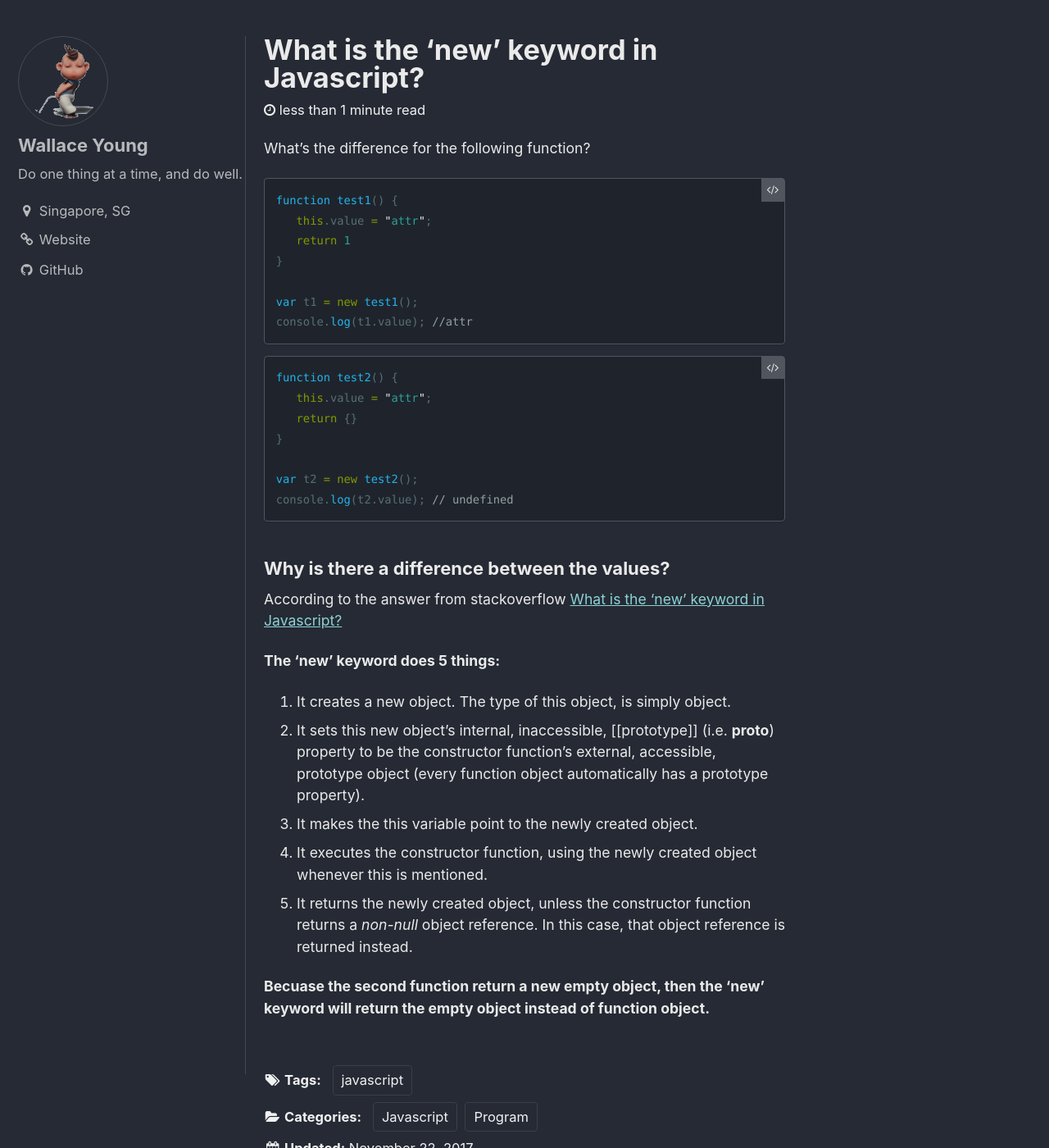
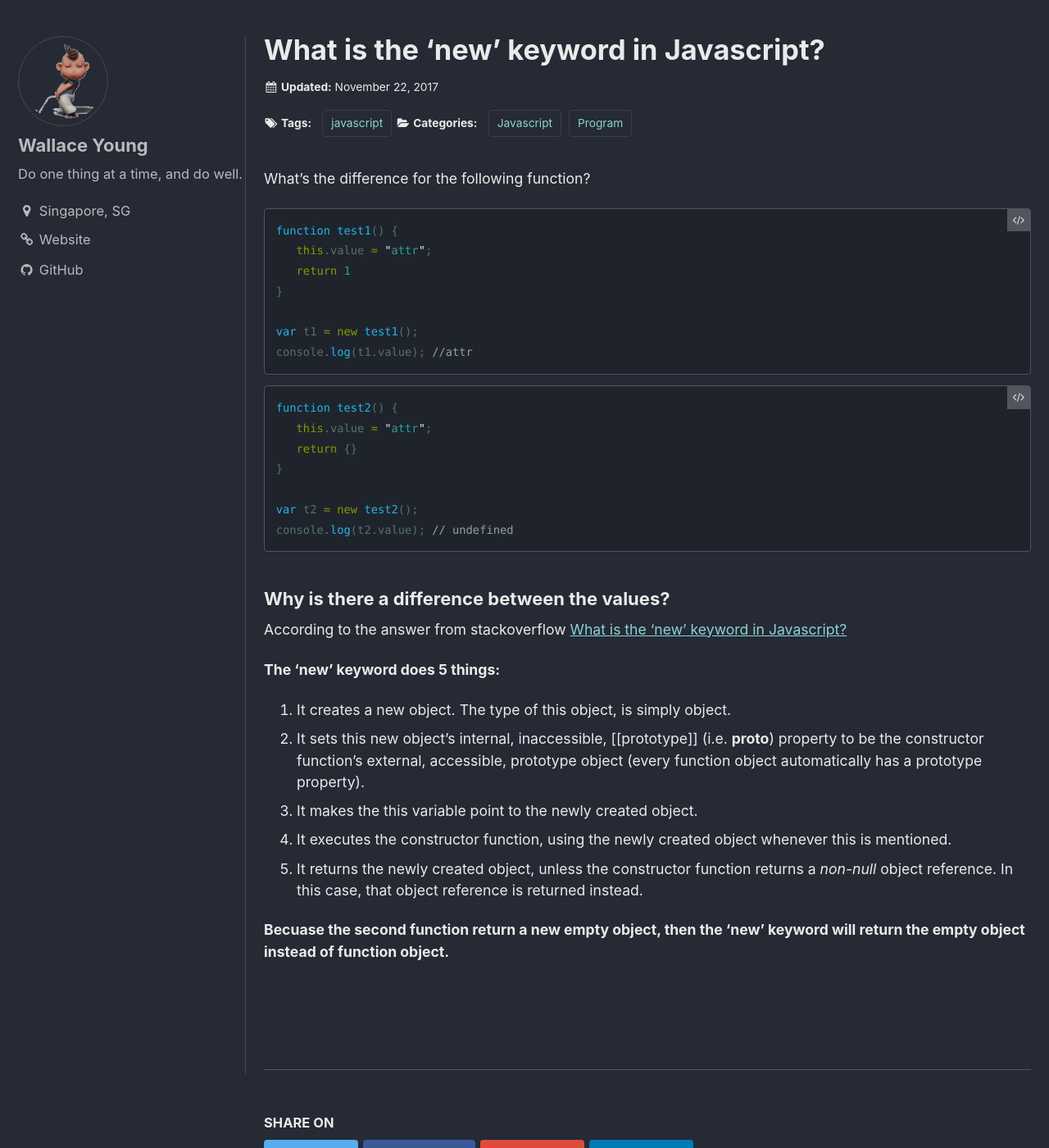
Before and after one commit to firstmustok/firstmustok.github.io, a Jekyll site: the page built from _posts/2017-11-22-java-new-function.md, in a window 1280 px wide and 1400 px high. Shown: the whole window at 82% size. Built offline with Jekyll 4.4.1, drawn with Linux system fonts in a browser that asks for light colours.

Commit message:
add custom post layout

```diff
--- a/_config.yml
+++ b/_config.yml
@@ -198,7 +198,7 @@
       path: "_posts"
       type: posts
     values:
-      layout: single
+      layout: post
       author_profile: true
       read_time: true
       comments: true
--- /dev/null
+++ b/_layouts/post.html
@@ -0,0 +1,89 @@
+---
+layout: default
+---
+
+{% if page.header.overlay_color or page.header.overlay_image or page.header.image %}
+  {% include page__hero.html %}
+{% elsif page.header.video.id and page.header.video.provider %}
+  {% include page__hero_video.html %}
+{% endif %}
+
+{% if page.url != "/" and site.breadcrumbs %}
+  {% unless paginator %}
+    {% include breadcrumbs.html %}
+  {% endunless %}
+{% endif %}
+
+<div id="main" role="main">
+  {% include sidebar.html %}
+
+  <article class="page {% unless page.toc %} no_toc {% endunless %}" itemscope itemtype="http://schema.org/CreativeWork">
+    {% if page.title %}<meta itemprop="headline" content="{{ page.title | markdownify | strip_html | strip_newlines | escape_once }}">{% endif %}
+    {% if page.excerpt %}<meta itemprop="description" content="{{ page.excerpt | markdownify | strip_html | strip_newlines | escape_once }}">{% endif %}
+    {% if page.date %}<meta itemprop="datePublished" content="{{ page.date | date: "%B %d, %Y" }}">{% endif %}
+    {% if page.last_modified_at %}<meta itemprop="dateModified" content="{{ page.last_modified_at | date: "%B %d, %Y" }}">{% endif %}
+
+    <div class="page__inner-wrap">
+      {% unless page.header.overlay_color or page.header.overlay_image %}
+        <header>
+          {% if page.title %}<h1 class="page__title" itemprop="headline">{{ page.title | markdownify | remove: "<p>" | remove: "</p>" }}</h1>{% endif %}
+          {% if page.last_modified_at %}
+            <p class="page__date"><strong><i class="fa fa-fw fa-calendar" aria-hidden="true"></i> {{ site.data.ui-text[site.locale].date_label | default: "Updated:" }}</strong> <time datetime="{{ page.last_modified_at | date: "%Y-%m-%d" }}">{{ page.last_modified_at | date: "%B %d, %Y" }}</time></p>
+          {% elsif page.date %}
+            <p class="page__date"><strong><i class="fa fa-fw fa-calendar" aria-hidden="true"></i> {{ site.data.ui-text[site.locale].date_label | default: "Updated:" }}</strong> <time datetime="{{ page.date | date_to_xmlschema }}">{{ page.date | date: "%B %d, %Y" }}</time></p>
+          {% endif %}
+          {% include page__taxonomy.html %}
+        </header>
+      {% endunless %}
+
+      <section class="page__content" itemprop="text">
+        {% if page.toc %}
+          <aside class="sidebar__right">
+            <nav class="toc">
+              <header><h4 class="nav__title"><i class="fa fa-{{ page.toc_icon | default: 'file-text' }}"></i> {{ page.toc_label | default: site.data.ui-text[site.locale].toc_label }}</h4></header>
+              {% include toc.html sanitize=true html=content h_min=2 h_max=3 class="toc__menu" %}
+            </nav>
+          </aside>
+        {% endif %}
+        {{ content }}
+        {% if page.link %}<div><a href="{{ page.link }}" class="btn btn--primary">{{ site.data.ui-text[site.locale].ext_link_label | default: "Direct Link" }}</a></div>{% endif %}
+      </section>
+
+      <footer class="page__meta">
+        {% if site.data.ui-text[site.locale].meta_label %}
+          <h4 class="page__meta-title">{{ site.data.ui-text[site.locale].meta_label }}</h4>
+        {% endif %}
+      </footer>
+
+      {% if page.share %}{% include social-share.html %}{% endif %}
+
+      {% include post_pagination.html %}
+    </div>
+
+    {% if site.comments.provider and page.comments %}
+      {% include comments.html %}
+    {% endif %}
+  </article>
+
+  {% comment %}<!-- only show related on a post page when `related: true` -->{% endcomment %}
+  {% if page.id and page.related and site.related_posts.size > 0 %}
+    <div class="page__related">
+      <h4 class="page__related-title">{{ site.data.ui-text[site.locale].related_label | default: "You May Also Enjoy" }}</h4>
+      <div class="grid__wrapper">
+        {% for post in site.related_posts limit:4 %}
+          {% include archive-single.html type="grid" %}
+        {% endfor %}
+      </div>
+    </div>
+  {% comment %}<!-- otherwise show recent posts if no related when `related: true` -->{% endcomment %}
+  {% elsif page.id and page.related %}
+    <div class="page__related">
+      <h4 class="page__related-title">{{ site.data.ui-text[site.locale].related_label | default: "You May Also Enjoy" }}</h4>
+      <div class="grid__wrapper">
+        {% for post in site.posts limit:4 %}
+          {% include archive-single.html type="grid" %}
+        {% endfor %}
+      </div>
+    </div>
+  {% endif %}
+</div>
--- /dev/null
+++ b/_sass/custom.scss
@@ -0,0 +1,17 @@
+.page__taxonomy {
+  float: left;
+  font-size: $type-size-8;
+  margin: 0;
+}
+
+header > .page__date {
+  font-size: $type-size-8;
+}
+
+.no_toc {
+  padding-right: 0;
+}
+
+.page__content {
+  margin: 30px;
+}
--- a/assets/css/main.scss
+++ b/assets/css/main.scss
@@ -6,3 +6,6 @@
 
 @import "minimal-mistakes/skins/{{ site.minimal_mistakes_skin | default: 'default' }}"; // skin
 @import "minimal-mistakes"; // main partials
+
+/**user customize**/
+@import "custom";
```
